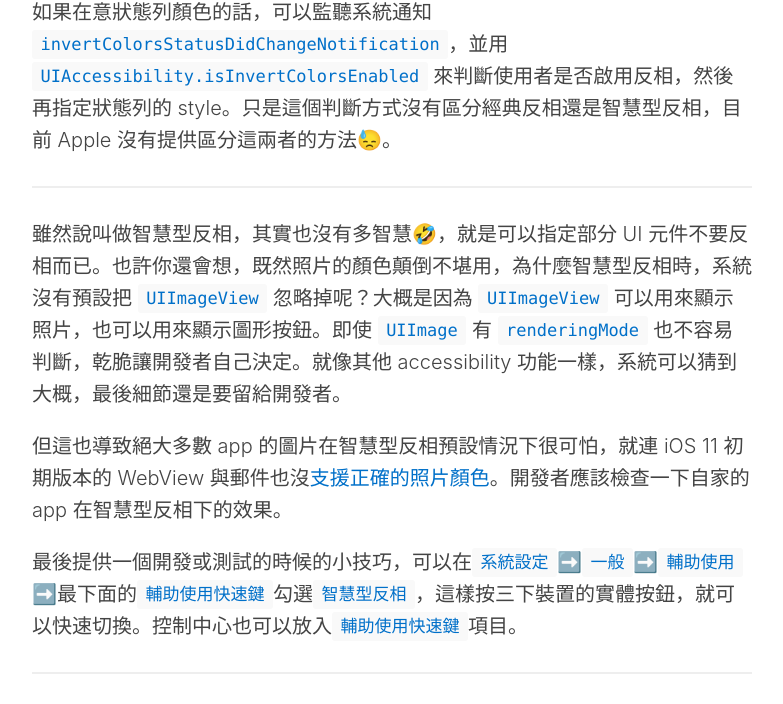
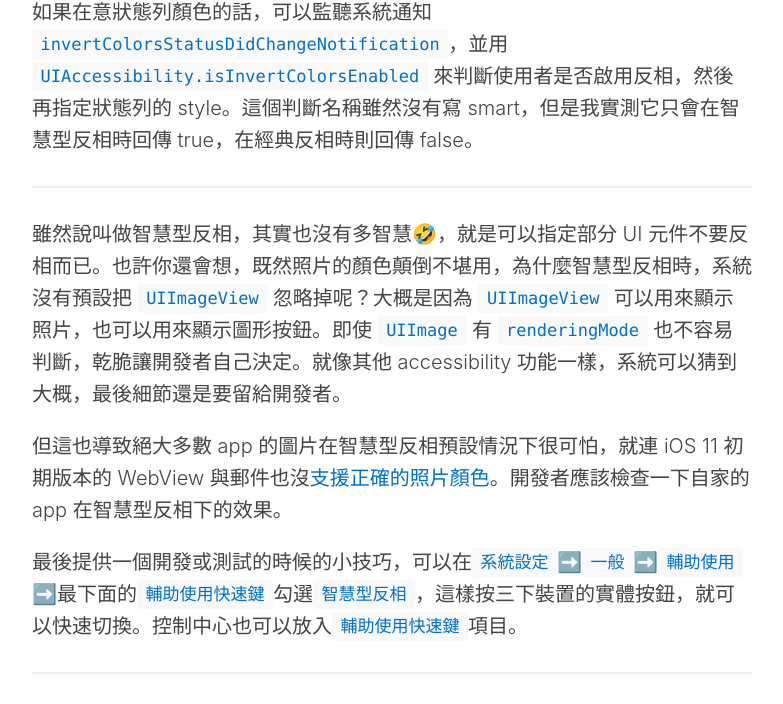
Before and after one commit to ethanhuang13/13h.tw, a Jekyll site: the page built from _posts/2018-10-30-smart-invert.md, in a window 1280 px wide and 900 px high, scrolled down 2267 px, cut to the strip 196-900 px from the top of the window. Shown: the whole strip, without its empty margins (248-1031 px from the left). Built offline with Jekyll 4.4.1, drawn with Linux system fonts in a browser that asks for light colours.

```diff
--- a/_posts/2018-10-30-smart-invert.md
+++ b/_posts/2018-10-30-smart-invert.md
@@ -32,7 +32,7 @@
 
 ![Ignore Invert](/assets/img/2018-10-30-ignore-invert.png)
 
-如果在意狀態列顏色的話，可以監聽系統通知 [`invertColorsStatusDidChangeNotification`](https://developer.apple.com/documentation/uikit/uiaccessibility/1615196-invertcolorsstatusdidchangenotif)，並用 [`UIAccessibility.isInvertColorsEnabled`](https://developer.apple.com/documentation/uikit/uiaccessibility/1615167-isinvertcolorsenabled) 來判斷使用者是否啟用反相，然後再指定狀態列的 style。只是這個判斷方式沒有區分經典反相還是智慧型反相，目前 Apple 沒有提供區分這兩者的方法😓。
+如果在意狀態列顏色的話，可以監聽系統通知 [`invertColorsStatusDidChangeNotification`](https://developer.apple.com/documentation/uikit/uiaccessibility/1615196-invertcolorsstatusdidchangenotif)，並用 [`UIAccessibility.isInvertColorsEnabled`](https://developer.apple.com/documentation/uikit/uiaccessibility/1615167-isinvertcolorsenabled) 來判斷使用者是否啟用反相，然後再指定狀態列的 style。這個判斷名稱雖然沒有寫 smart，但是我實測它只會在智慧型反相時回傳 true，在經典反相時則回傳 false。
 
 ---
 雖然說叫做智慧型反相，其實也沒有多智慧🤣，就是可以指定部分 UI 元件不要反相而已。也許你還會想，既然照片的顏色顛倒不堪用，為什麼智慧型反相時，系統沒有預設把 `UIImageView` 忽略掉呢？大概是因為 `UIImageView` 可以用來顯示照片，也可以用來顯示圖形按鈕。即使 `UIImage` 有 [`renderingMode`](https://developer.apple.com/documentation/uikit/uiimage/1624122-renderingmode) 也不容易判斷，乾脆讓開發者自己決定。就像其他 accessibility 功能一樣，系統可以猜到大概，最後細節還是要留給開發者。
```
